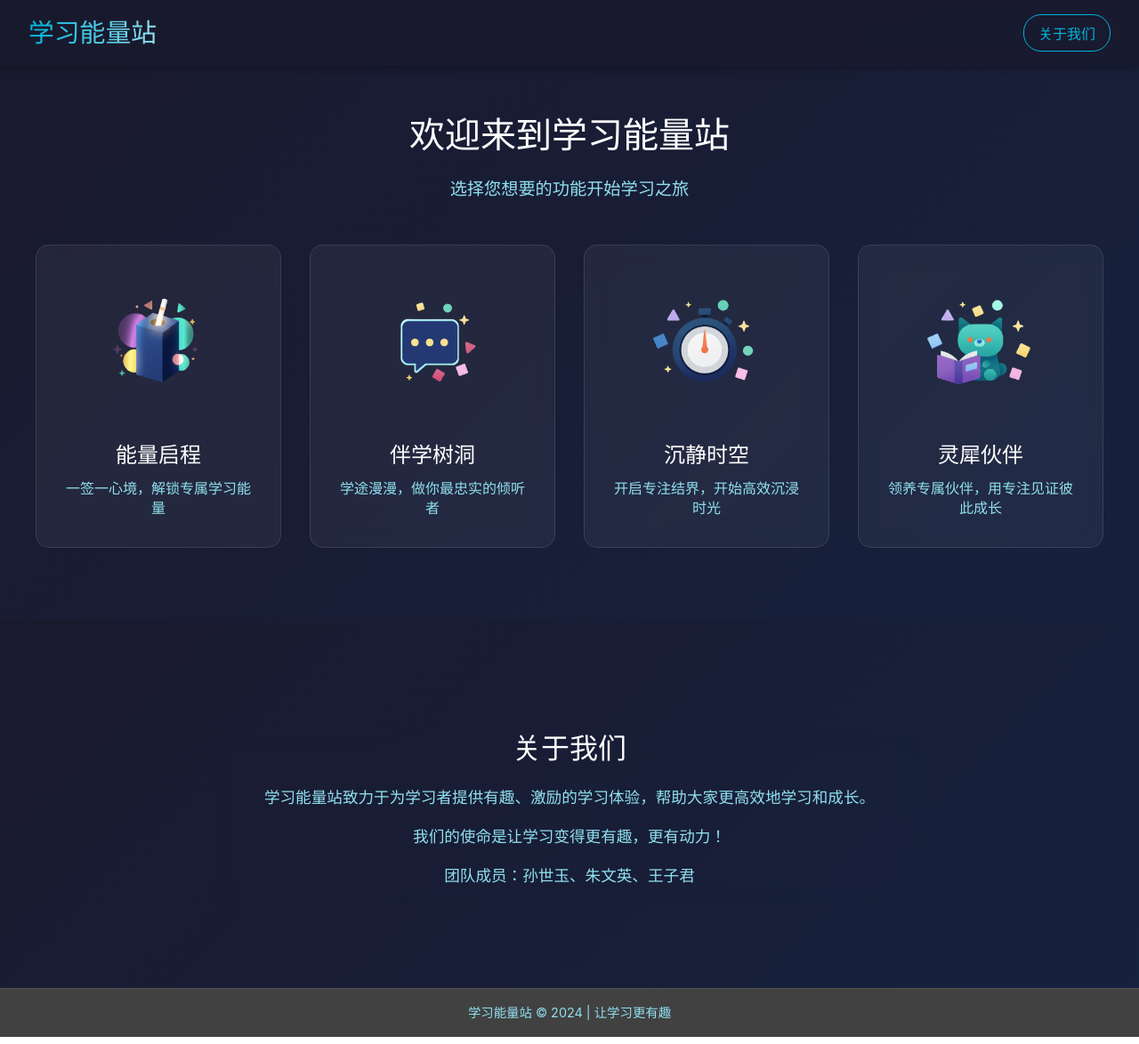
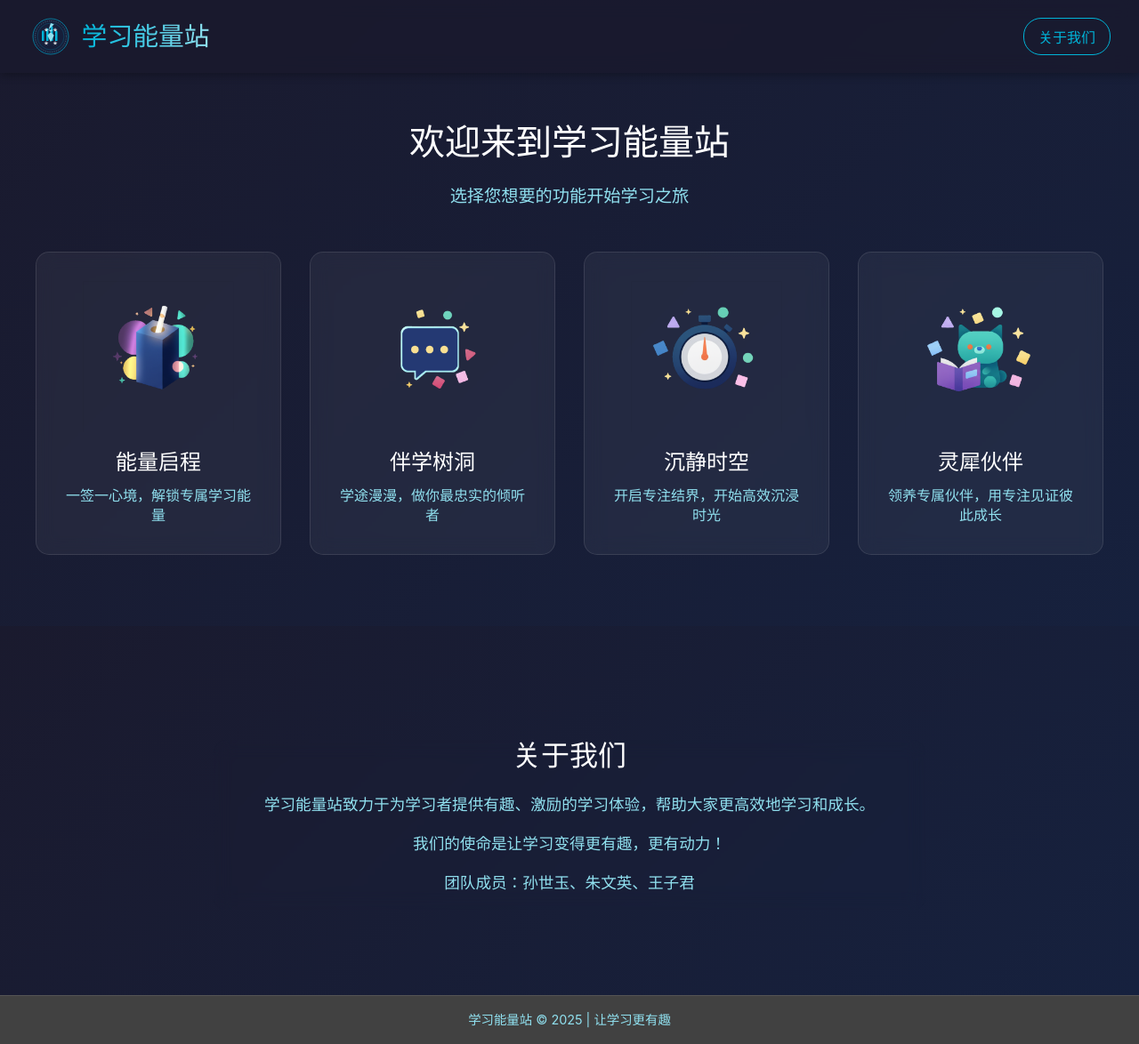
Before and after one commit to violetingithub/Learningenergy, a React (Vite) app: page / in a window 1280 px wide. Shown: the whole page at 89% size. Built offline with nearby package versions, Linux system fonts and the light colour scheme.

Commit message:
首页：添加logo

```diff
--- a/src/App.css
+++ b/src/App.css
@@ -36,6 +36,18 @@
   position: sticky;
   top: 0;
   z-index: 100;
+}
+
+.header-left {
+  display: flex;
+  align-items: center;
+  gap: 0.6rem;
+}
+
+.app-logo {
+  width: 50px;
+  height: 50px;
+  object-fit: contain;
 }
 
 .app-title {
@@ -736,7 +748,7 @@
 }
 
 .chat-subtitle {
-  font-size: 0.875rem;
+  font-size: 0.7rem;
   color: rgba(255, 255, 255, 0.6);
   margin: 0;
 }
--- a/src/App.jsx
+++ b/src/App.jsx
@@ -47,7 +47,10 @@ function DarkHomePage() {
     <div className="dark-homepage">
       {/* 顶部导航栏 */}
       <header className="dark-header">
-        <h1 className="app-title">学习能量站</h1>
+        <div className="header-left">
+          <img src="/logo.svg" alt="Logo" className="app-logo" />
+          <h1 className="app-title">学习能量站</h1>
+        </div>
         <nav className="main-nav">
           <button className="nav-button" onClick={handleAboutUsClick}>关于我们</button>
         </nav>
@@ -102,7 +105,7 @@ function DarkHomePage() {
 
       {/* 页脚 */}
       <footer className="dark-footer">
-        <p className="footer-text">学习能量站 © 2024 | 让学习更有趣</p>
+        <p className="footer-text">学习能量站 © 2025 | 让学习更有趣</p>
       </footer>
     </div>
   );
--- a/src/components/QuestionPage.jsx
+++ b/src/components/QuestionPage.jsx
@@ -143,7 +143,7 @@ export function QuestionPage() {
 
       {/* 顶部标题 */}
       <div className="chat-header">
-        <h1 className="chat-title">情绪价值</h1>
+        <h1 className="chat-title">伴学树洞</h1>
         <p className="chat-subtitle">内容由AI生成</p>
       </div>
 
```
